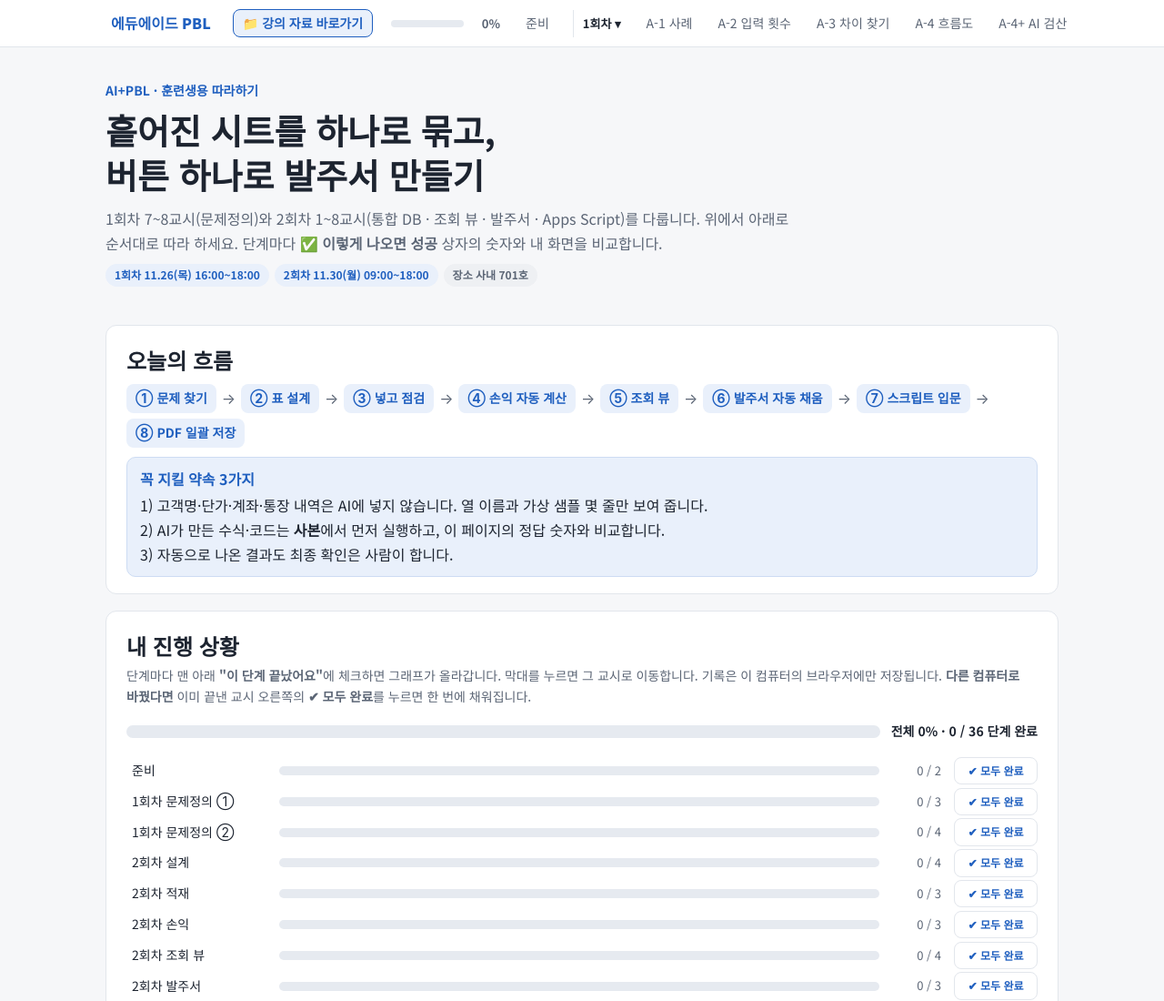
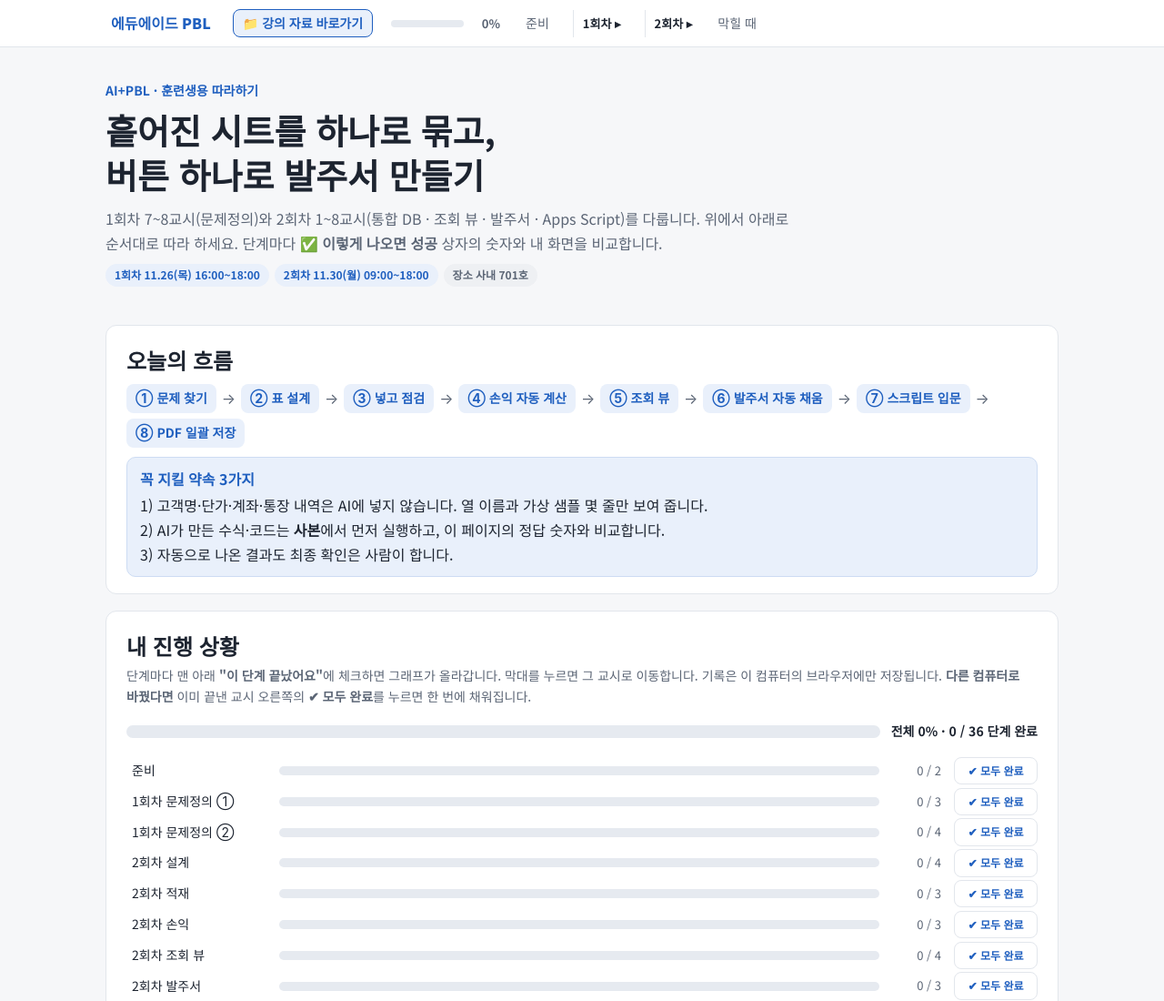
Before and after one commit to aivon-ai/eduaid-db-pbl, a plain HTML site: page index.html in a window 1280 px wide. Shown: the top 1100 px of the page at 91% size. Drawn offline with Linux system fonts and the light colour scheme.

Commit message:
위쪽 메뉴 1회차·2회차 기본 접힘, 누르면 펼치기/접기
Co-Authored-By: Claude Opus 5.5 <noreply@anthropic.com>

```diff
--- a/assets/app.js
+++ b/assets/app.js
@@ -101,17 +101,17 @@
   });
   render();
 
-  // 위쪽 메뉴: "1회차 ▾ / 2회차 ▾"를 누르면 그 회차 메뉴가 접히고 펼쳐진다 (이 브라우저에 기억)
+  // 위쪽 메뉴: "1회차 ▸ / 2회차 ▸"는 처음에 접혀 있고, 한 번 누르면 펼치고 또 누르면 접는다 (이 브라우저에 기억)
   (function () {
-    var NK = 'eduaid-nav-closed-' + (document.body.dataset.page || 'page');
-    var closed = {}; try { closed = JSON.parse(localStorage.getItem(NK) || '{}') || {}; } catch (e) { closed = {}; }
+    var NK = 'eduaid-nav-open-' + (document.body.dataset.page || 'page');
+    var open = {}; try { open = JSON.parse(localStorage.getItem(NK) || '{}') || {}; } catch (e) { open = {}; }
     document.querySelectorAll('.top button.grp').forEach(function (b) {
       var sub = document.getElementById(b.getAttribute('aria-controls')); if (!sub) return;
       var name = b.dataset.name;
-      function paint() { var c = !!closed[sub.id]; sub.classList.toggle('closed', c);
+      function paint() { var c = !open[sub.id]; sub.classList.toggle('closed', c);
         b.setAttribute('aria-expanded', c ? 'false' : 'true'); b.textContent = name + (c ? ' ▸' : ' ▾'); }
-      b.addEventListener('click', function () { closed[sub.id] = !closed[sub.id];
-        try { localStorage.setItem(NK, JSON.stringify(closed)); } catch (e) {} paint(); });
+      b.addEventListener('click', function () { open[sub.id] = !open[sub.id];
+        try { localStorage.setItem(NK, JSON.stringify(open)); } catch (e) {} paint(); });
       paint();
     });
   })();
--- a/index.html
+++ b/index.html
@@ -16,16 +16,16 @@
   <a class="drive" href="https://drive.google.com/drive/folders/1nuhf5S8HDV2il-W1pR1_n_cjiqM-HXzi" target="_blank" rel="noopener" title="강의 자료 폴더(구글 드라이브)를 새 탭에서 엽니다">📁 강의 자료 바로가기</a>
   <a href="#mystatus" class="progress" id="progress" title="내 진행 상황 보기"><span class="pbar"><i></i></span><b>0%</b></a>
   <a href="#prep">준비</a>
-  <button type="button" class="grp" data-name="1회차" aria-controls="nav-r1" aria-expanded="true">1회차 ▾</button>
-  <span class="sub" id="nav-r1"><a href="#s-a1">A-1 사례</a>
+  <button type="button" class="grp" data-name="1회차" aria-controls="nav-r1" aria-expanded="false">1회차 ▸</button>
+  <span class="sub closed" id="nav-r1"><a href="#s-a1">A-1 사례</a>
   <a href="#s-a2">A-2 입력 횟수</a>
   <a href="#s-a3">A-3 차이 찾기</a>
   <a href="#s-a4">A-4 흐름도</a>
   <a href="#s-a4b">A-4+ AI 검산</a>
   <a href="#s-a5">A-5 대응표</a>
   <a href="#s-a6">A-6 성공지표</a></span>
-  <button type="button" class="grp" data-name="2회차" aria-controls="nav-r2" aria-expanded="true">2회차 ▾</button>
-  <span class="sub" id="nav-r2"><a href="#d2-1">설계</a>
+  <button type="button" class="grp" data-name="2회차" aria-controls="nav-r2" aria-expanded="false">2회차 ▸</button>
+  <span class="sub closed" id="nav-r2"><a href="#d2-1">설계</a>
   <a href="#d2-3">적재</a>
   <a href="#d2-4">손익</a>
   <a href="#d2-5">조회 뷰</a>
@@ -991,6 +991,6 @@ function saveBatchPdf() {
 
 </div>
 <footer>에듀에이드 AI+PBL · 스프레드시트 통합 DB로 만드는 수주·발주·대사 업무 AI 자동화 · 실습 데이터는 모두 가상·마스킹 값입니다</footer>
-<script src="assets/app.js?v=20261125b"></script>
+<script src="assets/app.js?v=20261126a"></script>
 </body>
 </html>
```
